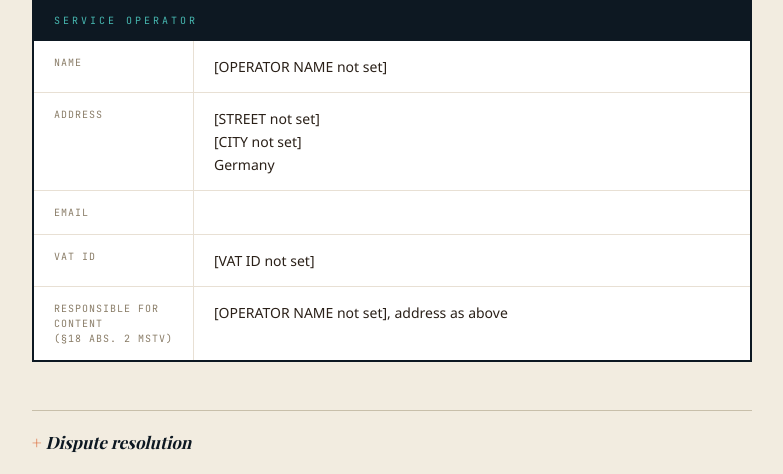
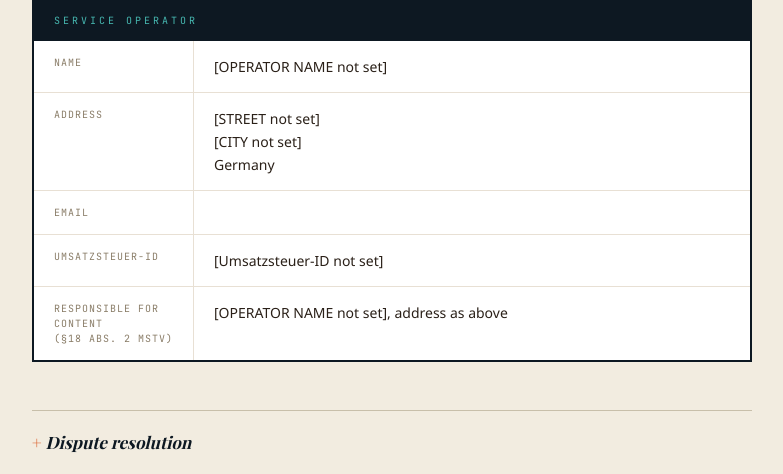
Before and after one commit to nicococo/tootflow, a Python web app: template app/templates/impressum.html in a window 1280 px wide. Shown: the part 354-828 px from the top of the page, without its empty margins (248-1031 px from the left). Run offline with Jinja, Linux system fonts and the light colour scheme; the template is opened without the code that fills it, so the values that code supplies are empty; some web fonts are replaced.

Commit message:
refactor(vat-id): update VAT ID field label to 'Umsatzsteuer-ID'

```diff
--- a/app/config.py
+++ b/app/config.py
@@ -29,7 +29,7 @@ class Settings(BaseSettings):
     operator_street: str = ""
     operator_city: str = ""          # e.g. "12345 Berlin"
     operator_phone: str = ""
-    operator_vat_id: str = ""        # e.g. "DE123456789" or "Kleinunternehmer per §19 UStG"
+    operator_vat_id: str = ""        # Umsatzsteuer-ID, e.g. "DE123456789"
     operator_email: str = "hello@tootflow.com"
 
     campaign_price: str = "5"         # digits only, no currency symbol
--- a/app/templates/impressum.html
+++ b/app/templates/impressum.html
@@ -182,8 +182,8 @@ h1.legal-title {
         </div>
         {% endif %}
         <div class="legal-op-row">
-          <span class="legal-op-key">VAT ID</span>
-          <span class="legal-op-val">{{ settings.operator_vat_id or "[VAT ID not set]" }}</span>
+          <span class="legal-op-key">Umsatzsteuer-ID</span>
+          <span class="legal-op-val">{{ settings.operator_vat_id or "[Umsatzsteuer-ID not set]" }}</span>
         </div>
         <div class="legal-op-row">
           <span class="legal-op-key">Responsible for content<br>(§18 Abs. 2 MStV)</span>
```
Also changed, not shown: 1 other file.
